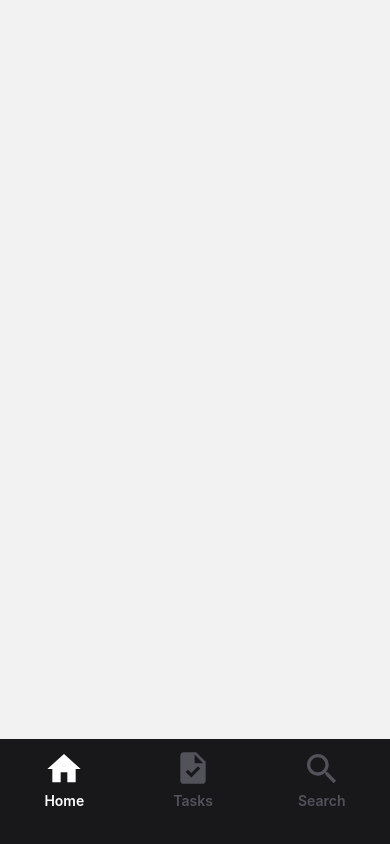
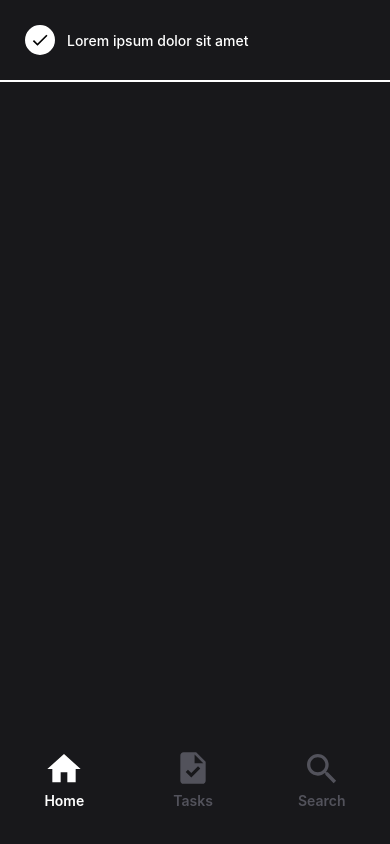
Before and after one commit to itayoshri/rn-todos, a React Native app: screen /Home in a window 390 px wide. Built offline with nearby package versions, Linux system fonts and the light colour scheme.

Commit message:
FEATURE: Done Tick

```diff
--- /dev/null
+++ b/components/Tasks/Done.tsx
@@ -0,0 +1,22 @@
+import { TouchableOpacity } from 'react-native'
+import { Done } from '../icons'
+
+export default function DoneTick({ done }: { done: boolean }) {
+  return (
+    <TouchableOpacity
+      style={{
+        height: 30,
+        width: 30,
+        display: 'flex',
+        alignItems: 'center',
+        justifyContent: 'center',
+        borderRadius: 100,
+        borderColor: 'white',
+        borderWidth: 2,
+        backgroundColor: done ? 'white' : '',
+      }}
+    >
+      {done ? <Done width={20} height={20} /> : null}
+    </TouchableOpacity>
+  )
+}
--- /dev/null
+++ b/components/Tasks/Task.tsx
@@ -0,0 +1,28 @@
+import { Text, View } from 'react-native'
+import DoneTick from './Done'
+
+export interface TaskProps {
+  task: string
+  done: boolean
+}
+
+export default function Task({ task, done }: TaskProps) {
+  return (
+    <View
+      style={{
+        display: 'flex',
+        flexDirection: 'row',
+        alignItems: 'center',
+        borderBottomWidth: 2,
+        borderBottomColor: 'white',
+        width: '100%',
+        paddingHorizontal: 25,
+        paddingVertical: 25,
+      }}
+    >
+      <DoneTick done={done} />
+      <View style={{ height: '100%', width: 12 }} />
+      <Text style={{ color: 'white', fontWeight: '500' }}>{task}</Text>
+    </View>
+  )
+}
--- a/screens/Home.tsx
+++ b/screens/Home.tsx
@@ -1,5 +1,17 @@
 import { View } from 'react-native'
+import { BACKGROUND_COLOR } from '../App'
+import Task from '../components/Tasks/Task'
 
 export default function HomeScreen() {
-  return <View></View>
+  return (
+    <View
+      style={{
+        width: '100%',
+        height: '100%',
+        backgroundColor: BACKGROUND_COLOR,
+      }}
+    >
+      <Task task="Lorem ipsum dolor sit amet" done={true} />
+    </View>
+  )
 }
```
